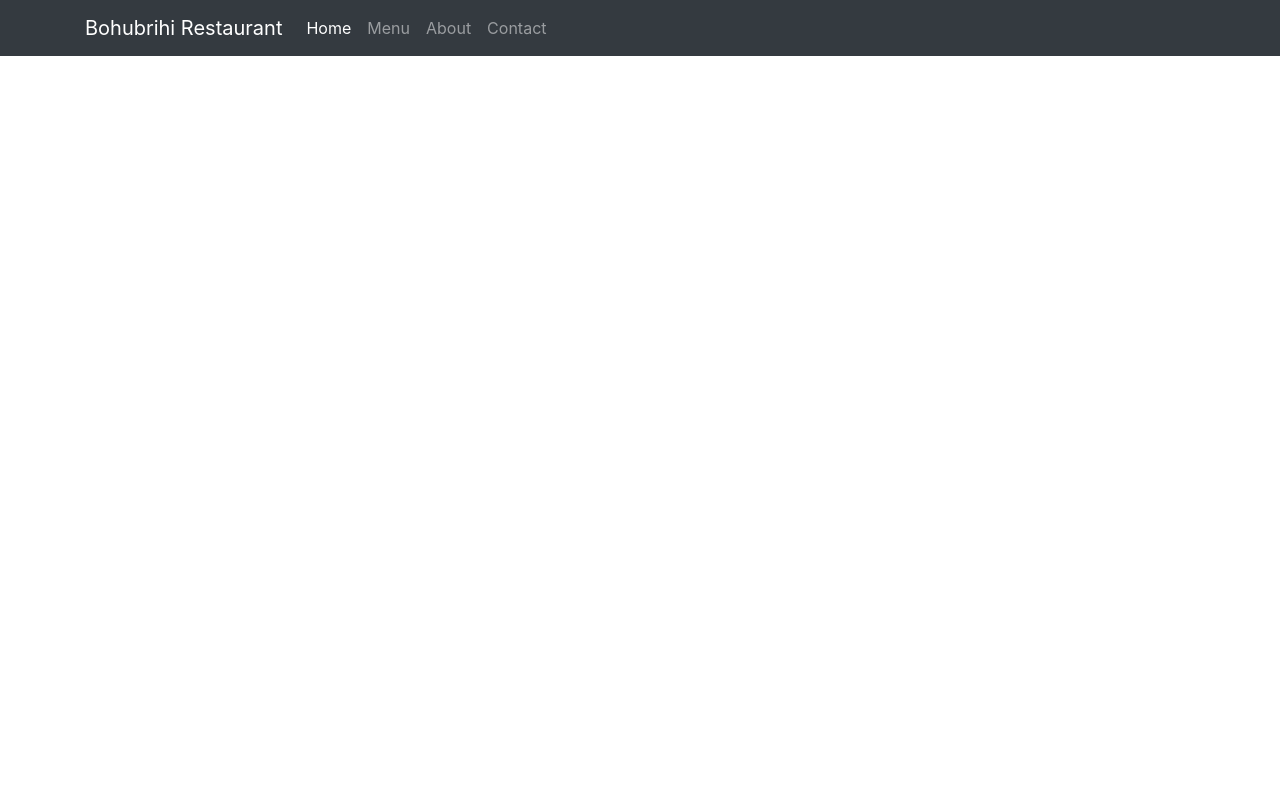
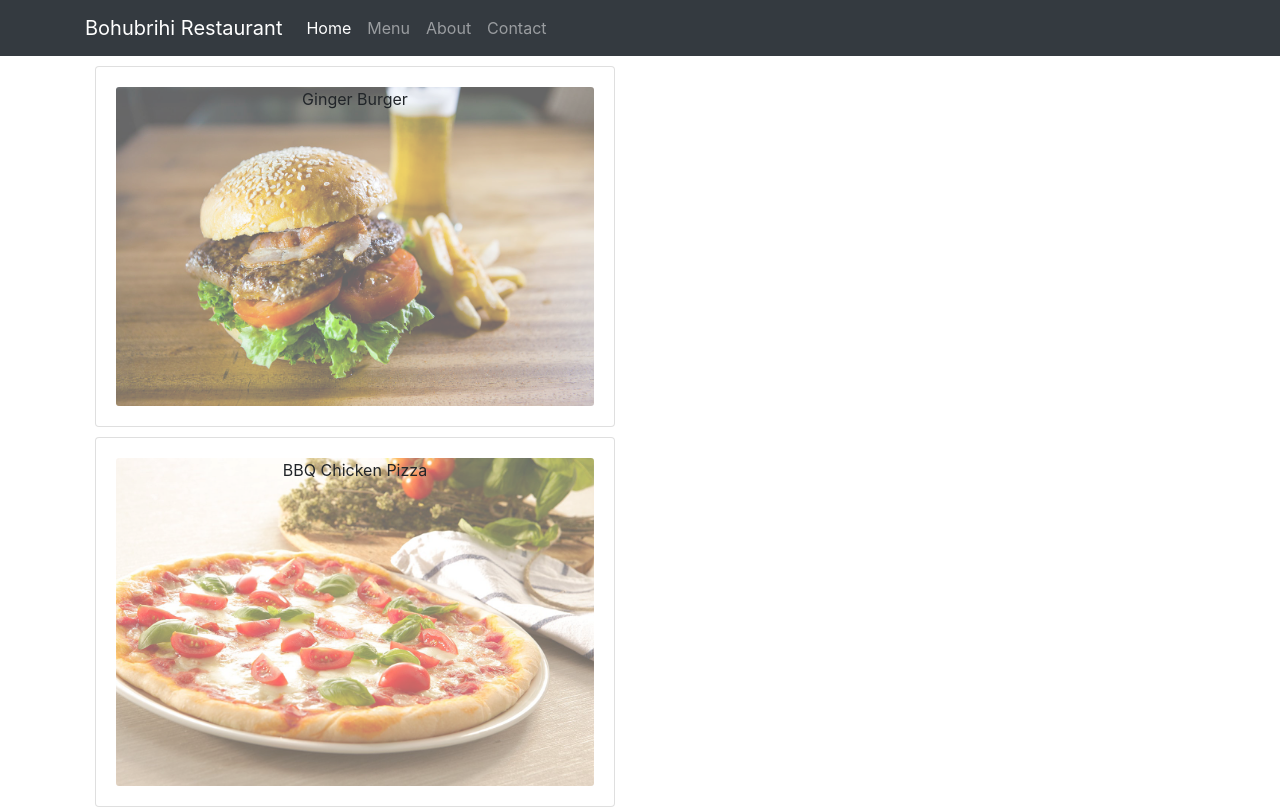
Before and after one commit to hridoyshil/bohubrihi-restaurant, a React (Create React App) app: page /about in a window 1280 px wide. Shown: the top 809 px of the page. Built offline with nearby package versions, Linux system fonts and the light colour scheme.

Commit message:
Adding Routes
Routes  not works

```diff
--- a/src/components/body/Body.js
+++ b/src/components/body/Body.js
@@ -3,11 +3,21 @@ import Menu from "./Menu";
 import Home from "./Home";
 import Contact from "./Contact";
 import About from "./About";
+import Header from "../header/Header";
+import { Route, Redirect } from 'react-router-dom';
+
 
 const Body = () => {
     return (
+
         <div>
-
+            <Header />
+            {/* <Route path="/home" exact component={Home} />
+            <Route path="/menu" exact component={Menu} />
+            <Route path="/contact" exact component={Contact} />
+            <Route path="/about" exact component={About} />
+            <Redirect from="/" to="/home" /> */}
+            <Menu />
         </div>
     );
 }
```
